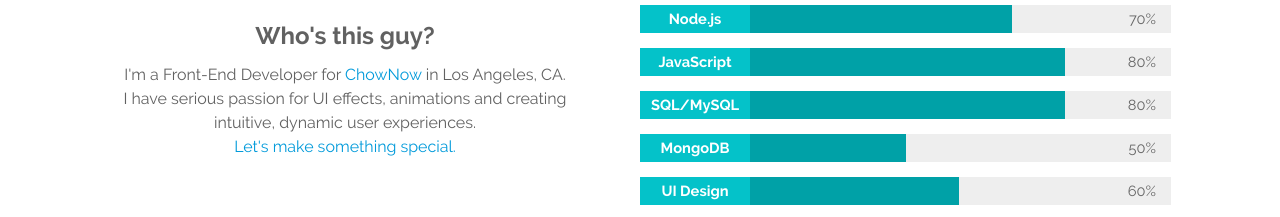
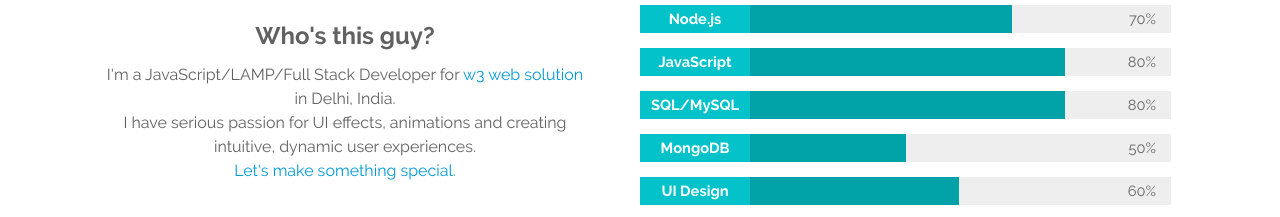
Before and after one commit to sanjeevpuspam/portfolio, a plain HTML site: page index.html in a window 1280 px wide. Shown: the part 1639-1856 px from the top of the page. Drawn offline with Linux system fonts and the light colour scheme; a web font is replaced by a local one.

Commit message:
changed name

```diff
--- a/index.html
+++ b/index.html
@@ -155,9 +155,9 @@
                         <!-- <div><img class="up-arrow" src="img/up-arrow.png"></div> -->
                         <div class="label bold">Who's this guy?</div>
                         <div>
-                            I'm a Front-End Developer for
-                            <a class="highlight" href="http://www.chownow.com" target="_blank">ChowNow</a>
-                            in Los Angeles, CA.
+                            I'm a JavaScript/LAMP/Full Stack Developer for
+                            <a class="highlight" href="https://www.w3websolution.com" target="_blank">w3 web solution</a>
+                            in Delhi, India.
                             <br />
                             I have serious passion for UI effects, animations and creating
                             intuitive, dynamic user experiences.
```
